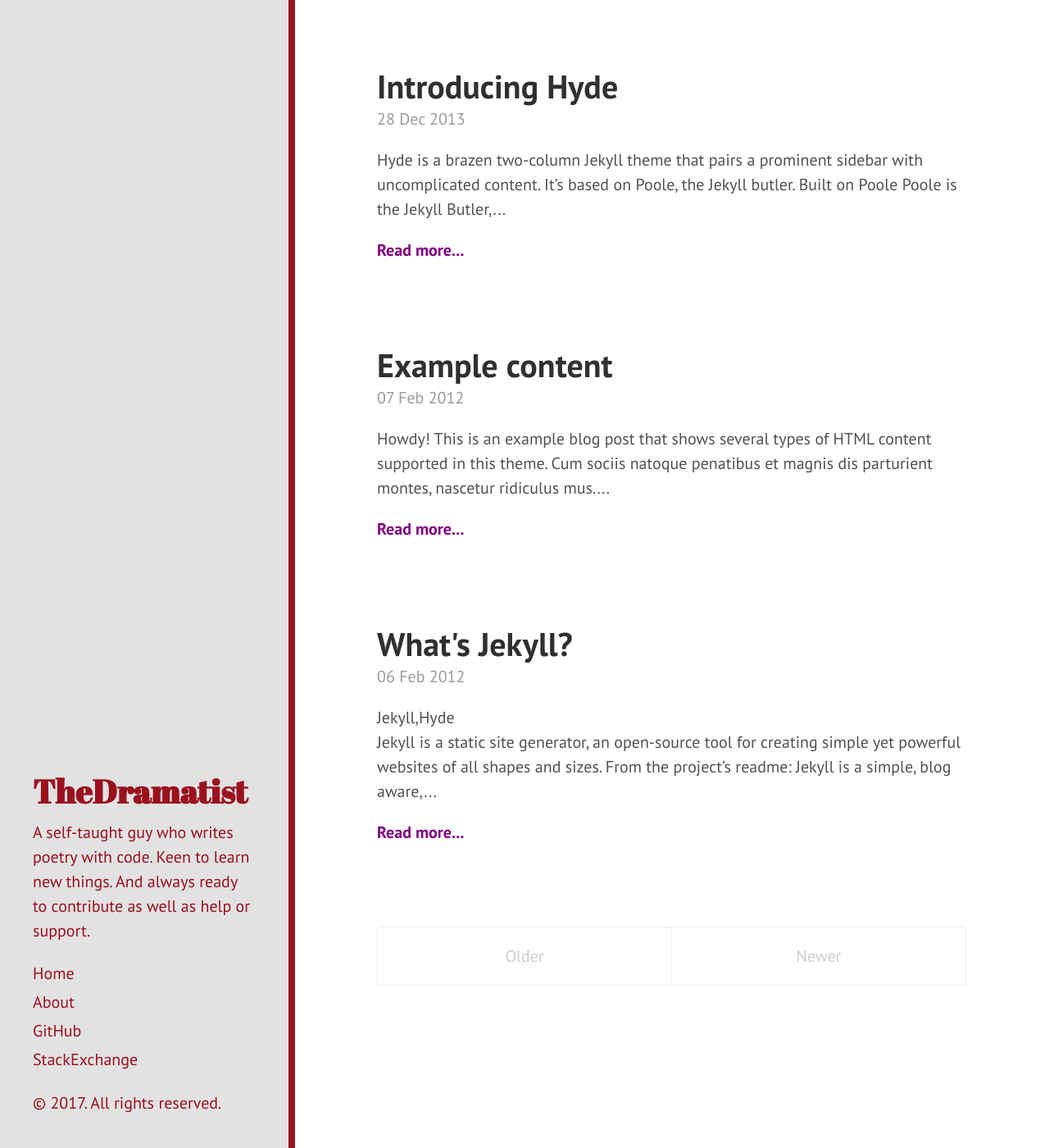
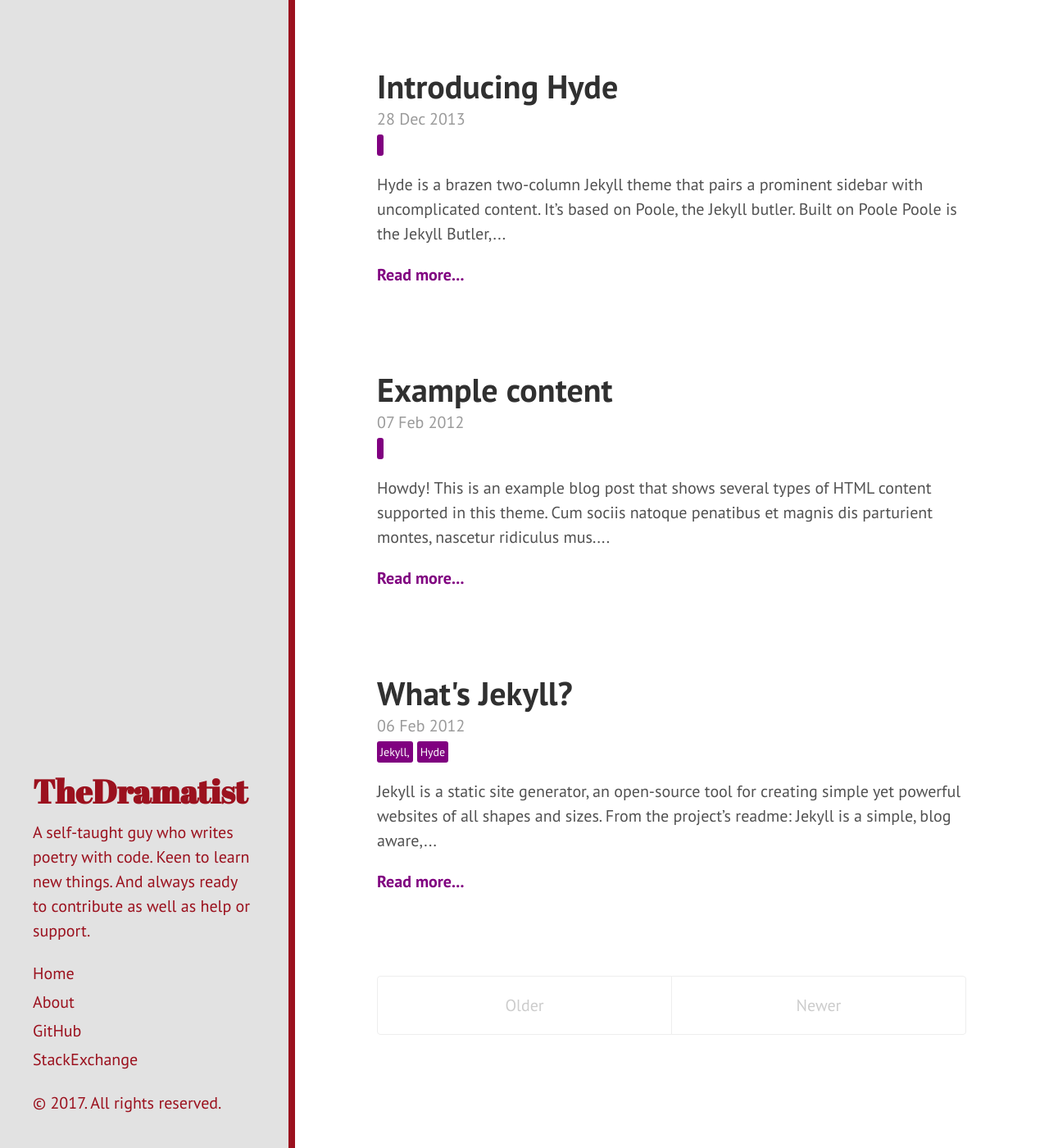
Before and after one commit to khanrn/codemascot.github.io, a Jekyll site: the page built from index.html, in a window 1280 px wide and 1400 px high. Shown: the whole window at 82% size. Built offline with Jekyll 4.4.1, drawn with Linux system fonts in a browser that asks for light colours; Markdown is read by kramdown in place of the engine named in the settings; the list of posts is cut into pages by our own code.

Commit message:
Categories Added

```diff
--- a/public/css/hyde.css
+++ b/public/css/hyde.css
@@ -59,6 +59,25 @@ html {
   color: #9b111e;
   background-color: #e0e0e0eb;
 }
+
+.categories {
+    display: block;
+    margin-bottom: 1rem;
+}
+
+.categories span {
+    background: #800080;
+    color: #fff;
+    padding: 4px 4px 4px 4px;
+    font-size: 14px;
+    margin-right: 5px;
+    border-radius: 3px;
+}
+
+.post-date {
+    margin-bottom: 0rem;
+}
+
 @media (min-width: 48em) {
   .sidebar {
     position: fixed;
```
